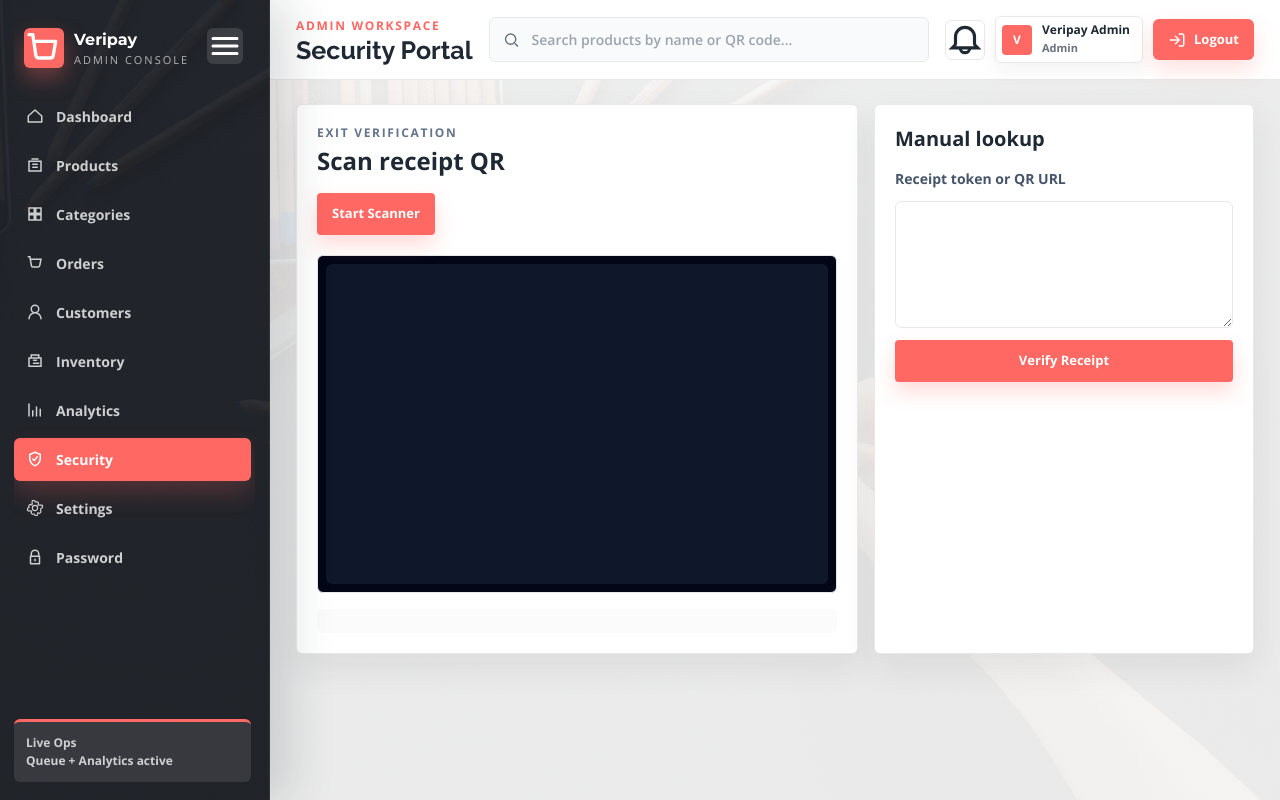
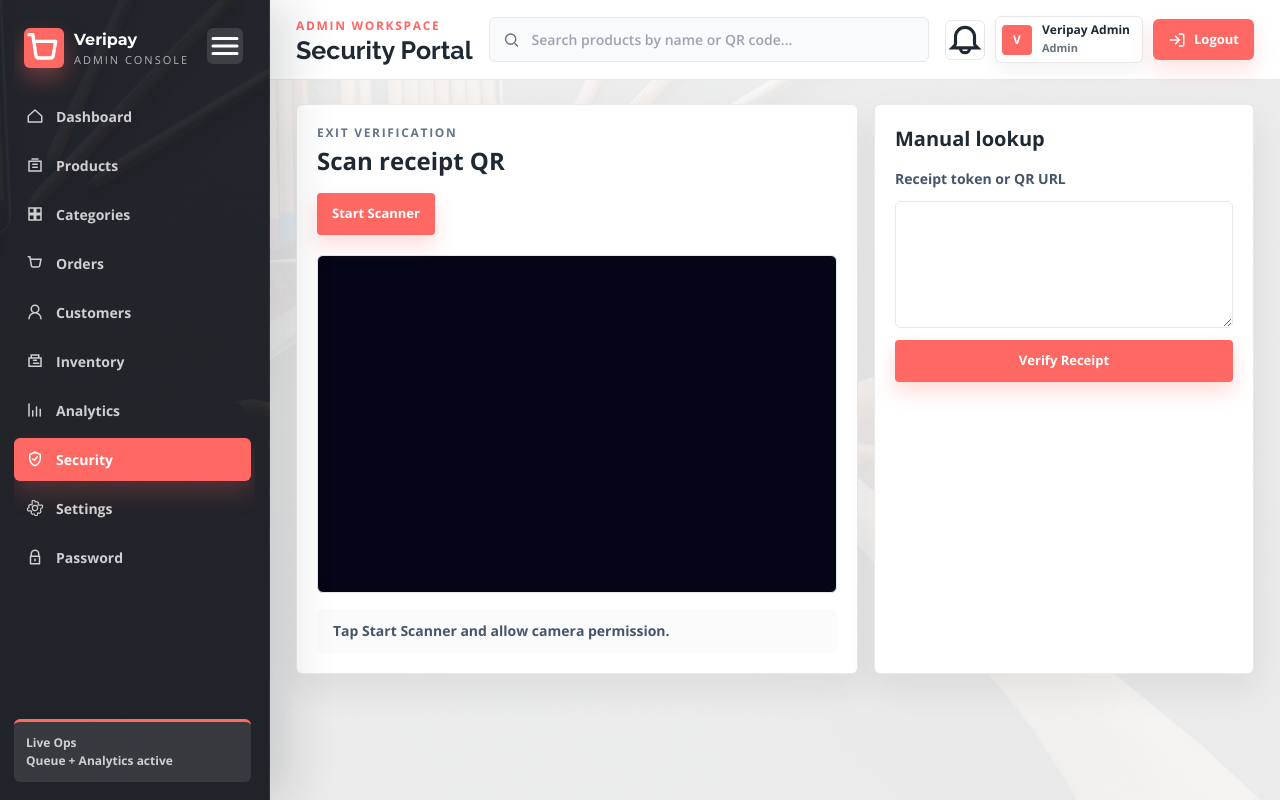
Before and after one commit to Nicanderrr/veripay, a Laravel app: page /security in a window 1280 px wide. Run offline with Laravel 12, Linux system fonts and the light colour scheme; a user stored in the database is signed in; data comes from the database, SQL or seed files in the repository; some libraries are stand-ins or nearby versions.

Commit message:
Fix deployed security scanner feed

```diff
--- a/resources/views/layouts/admin.blade.php
+++ b/resources/views/layouts/admin.blade.php
@@ -584,6 +584,45 @@
             border-color: var(--admin-line) !important;
         }
 
+        .security-scanner-frame {
+            width: 100%;
+            overflow: hidden;
+            border: 1px solid var(--admin-line);
+            border-radius: 6px;
+            background: #020617;
+            padding: 8px;
+        }
+
+        #security-reader {
+            width: 100%;
+            min-height: 320px;
+            aspect-ratio: 16 / 10;
+            overflow: hidden;
+            border-radius: 6px;
+            background: #020617;
+        }
+
+        #security-reader video,
+        #security-reader canvas {
+            width: 100% !important;
+            height: 100% !important;
+            min-height: 320px;
+            object-fit: cover;
+            border-radius: 6px;
+        }
+
+        #security-reader__scan_region,
+        #security-reader__scan_region img {
+            width: 100% !important;
+        }
+
+        #security-reader__dashboard {
+            color: #ffffff;
+            background: #111827;
+            border: 0 !important;
+            padding: 10px !important;
+        }
+
         @media (max-width: 1100px) {
             .admin-sidebar {
                 transform: translateX(-100%);
@@ -626,6 +665,12 @@
                 height: 42px;
                 justify-content: center;
                 padding: 0;
+            }
+
+            #security-reader,
+            #security-reader video,
+            #security-reader canvas {
+                min-height: 280px;
             }
         }
     </style>
--- a/resources/views/security/index.blade.php
+++ b/resources/views/security/index.blade.php
@@ -13,8 +13,8 @@
             <button id="start-security-scan" class="btn-primary" type="button">Start Scanner</button>
             <select id="security-camera-select" class="field hidden max-w-xs" aria-label="Switch camera"></select>
         </div>
-        <div class="mt-5 overflow-hidden rounded-lg border border-slate-200 bg-slate-950 p-2">
-            <div id="security-reader" class="min-h-[320px] rounded-lg bg-slate-900"></div>
+        <div class="security-scanner-frame mt-5">
+            <div id="security-reader"></div>
         </div>
         <div id="security-scan-status" class="mt-4 rounded-lg bg-slate-50 px-4 py-3 text-sm font-bold text-slate-600"></div>
     </section>
@@ -42,6 +42,20 @@
     let scannerLibraryPromise = null;
     let lastScan = 0;
     let isStartingCamera = false;
+
+    function setStatus(message, tone = 'neutral') {
+        statusEl.textContent = message;
+        statusEl.className = 'mt-4 rounded-lg px-4 py-3 text-sm font-bold';
+        if (tone === 'error') {
+            statusEl.classList.add('bg-rose-50', 'text-rose-800');
+            return;
+        }
+        if (tone === 'success') {
+            statusEl.classList.add('bg-emerald-50', 'text-emerald-800');
+            return;
+        }
+        statusEl.classList.add('bg-slate-50', 'text-slate-600');
+    }
 
     function loadScannerLibrary() {
         if (window.Html5Qrcode) return Promise.resolve();
@@ -106,7 +120,7 @@
     }
 
     function scanConfig() {
-        const boxSize = Math.max(220, Math.min(readerEl.clientWidth || 300, 340));
+        const boxSize = Math.max(210, Math.min(readerEl.clientWidth || 300, 320));
 
         const config = {
             fps: 12,
@@ -160,9 +174,17 @@
         if (isStartingCamera) return;
         isStartingCamera = true;
         startBtn.disabled = true;
-        statusEl.textContent = 'Starting camera...';
+        setStatus('Starting camera...');
 
         try {
+            if (!window.isSecureContext) {
+                throw new Error('Camera access requires HTTPS. Open the deployed security page with https://.');
+            }
+
+            if (!navigator.mediaDevices?.getUserMedia) {
+                throw new Error('This browser does not support camera scanning.');
+            }
+
             await ensureScanner();
             await stopScannerIfRunning();
 
@@ -171,7 +193,7 @@
                     cameraId,
                     scanConfig(),
                     onScanSuccess,
-                    () => { statusEl.textContent = 'Scanning...'; }
+                    () => { setStatus('Scanning...'); }
                 );
             } else {
                 try {
@@ -179,7 +201,7 @@
                         { facingMode: { exact: 'environment' } },
                         scanConfig(),
                         onScanSuccess,
-                        () => { statusEl.textContent = 'Scanning...'; }
+                        () => { setStatus('Scanning...'); }
                     );
                 } catch (rearError) {
                     try {
@@ -187,7 +209,7 @@
                             { facingMode: 'environment' },
                             scanConfig(),
                             onScanSuccess,
-                            () => { statusEl.textContent = 'Scanning...'; }
+                            () => { setStatus('Scanning...'); }
                         );
                     } catch (environmentError) {
                         await startWithAvailableCamera();
@@ -196,10 +218,10 @@
             }
 
             startBtn.classList.add('hidden');
-            statusEl.textContent = 'Point the camera at the receipt QR code.';
+            setStatus('Point the camera at the receipt QR code.', 'success');
             refreshCameraSelect();
         } catch (error) {
-            statusEl.textContent = 'Camera failed to start. Please allow camera permission and try again. ' + error;
+            setStatus('Camera failed to start. Please allow camera permission and try again. ' + error, 'error');
             startBtn.classList.remove('hidden');
         } finally {
             isStartingCamera = false;
@@ -208,13 +230,20 @@
     }
 
     startBtn.addEventListener('click', () => startScanner());
+
+    if (!window.isSecureContext) {
+        setStatus('Camera requires HTTPS. Open this page through your secure Hostinger domain.', 'error');
+    } else {
+        setStatus('Tap Start Scanner and allow camera permission.');
+    }
+
     if (cameraSelect) {
         cameraSelect.addEventListener('change', async () => {
-            statusEl.textContent = 'Switching camera...';
+            setStatus('Switching camera...');
             try {
                 await startScanner(cameraSelect.value);
             } catch (error) {
-                statusEl.textContent = 'Unable to switch camera. ' + error;
+                setStatus('Unable to switch camera. ' + error, 'error');
             }
         });
     }
```
